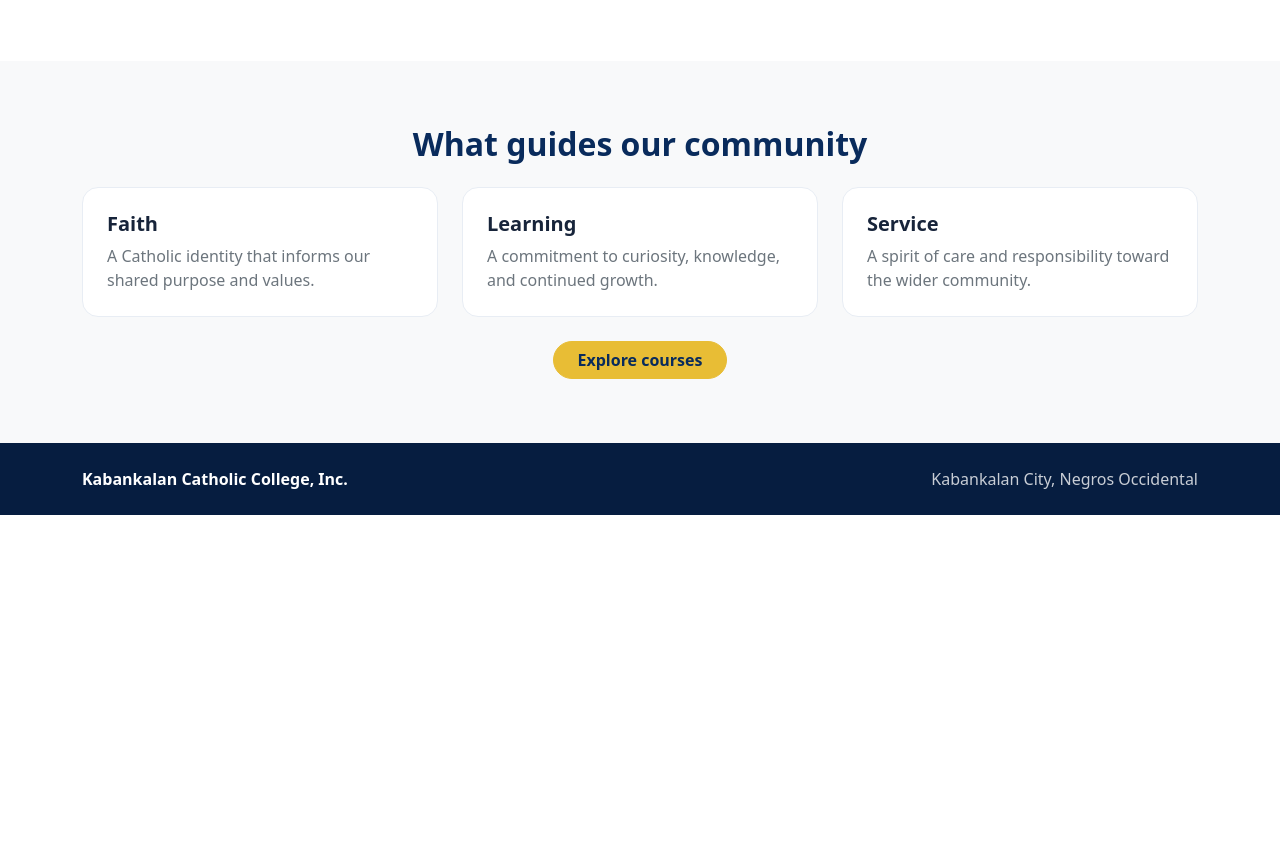
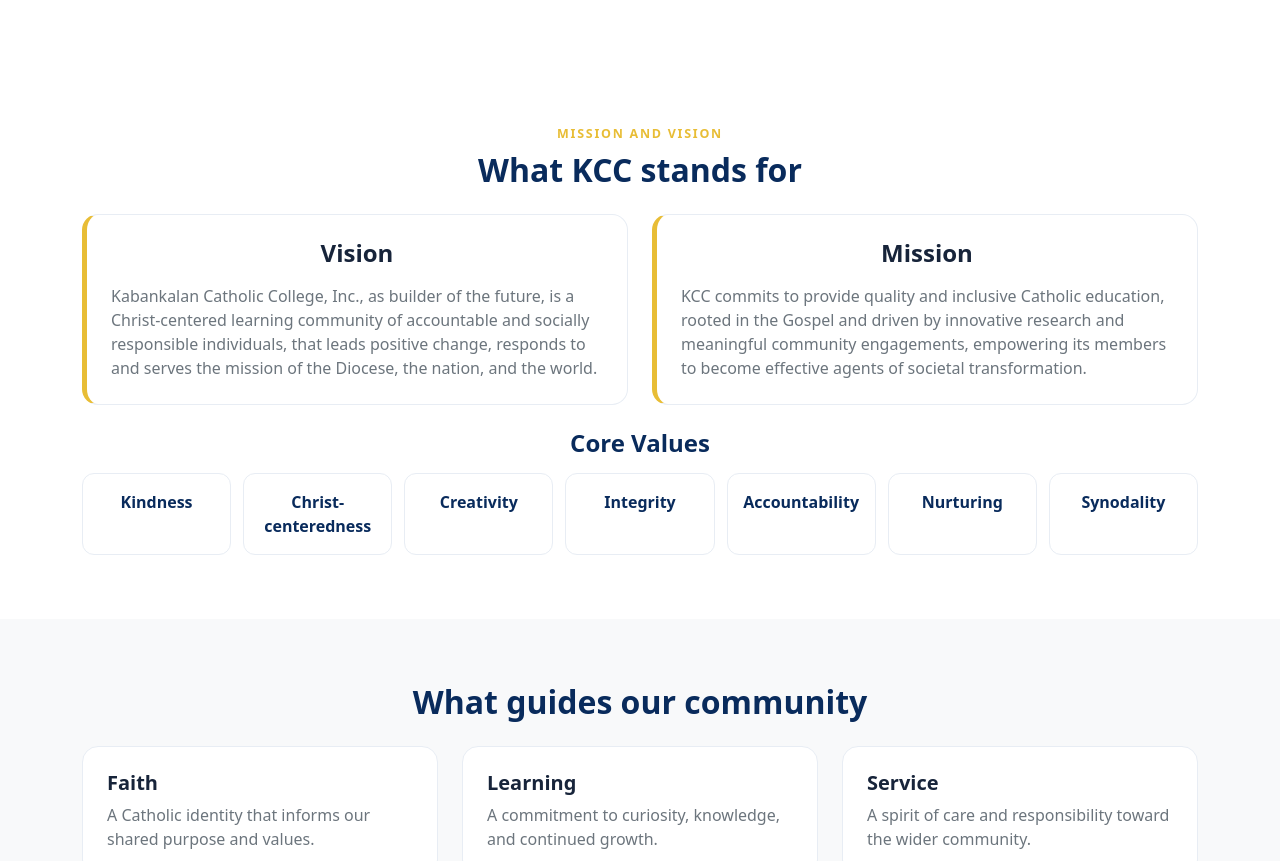
Before and after one commit to johnmichealjabagat07-a11y/JABAGAT-Project-2, a plain HTML site: page about.html in a window 1280 px wide. Shown: the part 913-1774 px from the top of the page. Before the commit the page ends 1428 px from the top, so only its background shows below. Drawn offline with nearby package versions, Linux system fonts and the light colour scheme.

Commit message:
added a mission, vision, and core values

```diff
--- a/about.html
+++ b/about.html
@@ -26,6 +26,11 @@
     .btn-kcc:hover { background: #f3cf55; border-color: #f3cf55; color: var(--navy); }
     .content-card { border: 1px solid #e8edf4; border-radius: 1rem; height: 100%; padding: 1.5rem; }
     .section-title { color: var(--navy); font-weight: 800; }
+    .identity-card { border: 1px solid #e8edf4; border-left: 5px solid var(--gold); border-radius: 1rem; height: 100%; padding: 1.5rem; }
+    .core-values { display: grid; grid-template-columns: repeat(7, minmax(0, 1fr)); gap: .75rem; list-style: none; margin: 0; padding: 0; }
+    .core-values li { background: #fff; border: 1px solid #e8edf4; border-radius: .75rem; color: var(--navy); font-weight: 750; padding: 1rem .6rem; text-align: center; }
+    @media (max-width: 991.98px) { .core-values { grid-template-columns: repeat(2, minmax(0, 1fr)); } }
+    @media (max-width: 575.98px) { .core-values { grid-template-columns: 1fr; } }
     footer { background: #061d40; color: rgba(255,255,255,.78); }
     footer a { color: var(--gold); text-decoration: none; }
   </style>
@@ -71,6 +76,38 @@
         <div class="col-lg-5 text-center"><img class="img-fluid" src="assets/kcc-logo.png" alt="Kabankalan Catholic College seal" style="max-width: 300px"></div>
       </div>
     </div></section>
+    <section class="py-5"><div class="container py-3">
+      <div class="text-center mb-4">
+        <div class="eyebrow mb-2">Mission and Vision</div>
+        <h2 class="section-title">What KCC stands for</h2>
+      </div>
+      <div class="row g-4">
+        <div class="col-lg-6">
+          <article class="identity-card bg-white">
+            <h3 class="h4 fw-bold text-center mb-3">Vision</h3>
+            <p class="text-secondary mb-0">Kabankalan Catholic College, Inc., as builder of the future, is a Christ-centered learning community of accountable and socially responsible individuals, that leads positive change, responds to and serves the mission of the Diocese, the nation, and the world.</p>
+          </article>
+        </div>
+        <div class="col-lg-6">
+          <article class="identity-card bg-white">
+            <h3 class="h4 fw-bold text-center mb-3">Mission</h3>
+            <p class="text-secondary mb-0">KCC commits to provide quality and inclusive Catholic education, rooted in the Gospel and driven by innovative research and meaningful community engagements, empowering its members to become effective agents of societal transformation.</p>
+          </article>
+        </div>
+      </div>
+      <div class="mt-4">
+        <h3 class="h4 section-title text-center mb-3">Core Values</h3>
+        <ol class="core-values">
+          <li>Kindness</li>
+          <li>Christ-centeredness</li>
+          <li>Creativity</li>
+          <li>Integrity</li>
+          <li>Accountability</li>
+          <li>Nurturing</li>
+          <li>Synodality</li>
+        </ol>
+      </div>
+    </div></section>
     <section class="bg-light py-5"><div class="container py-3">
       <h2 class="section-title text-center mb-4">What guides our community</h2>
       <div class="row g-4">
```
